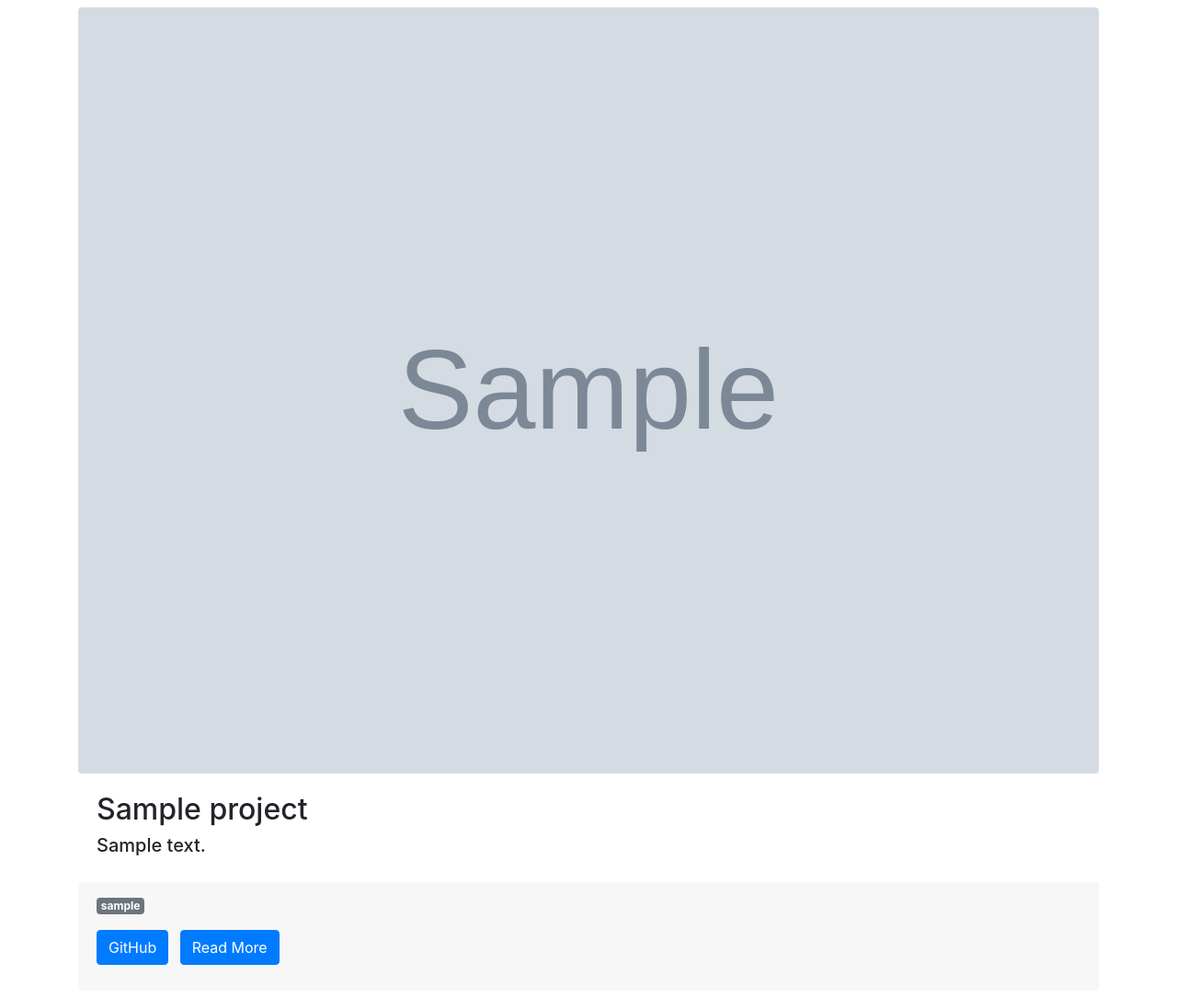
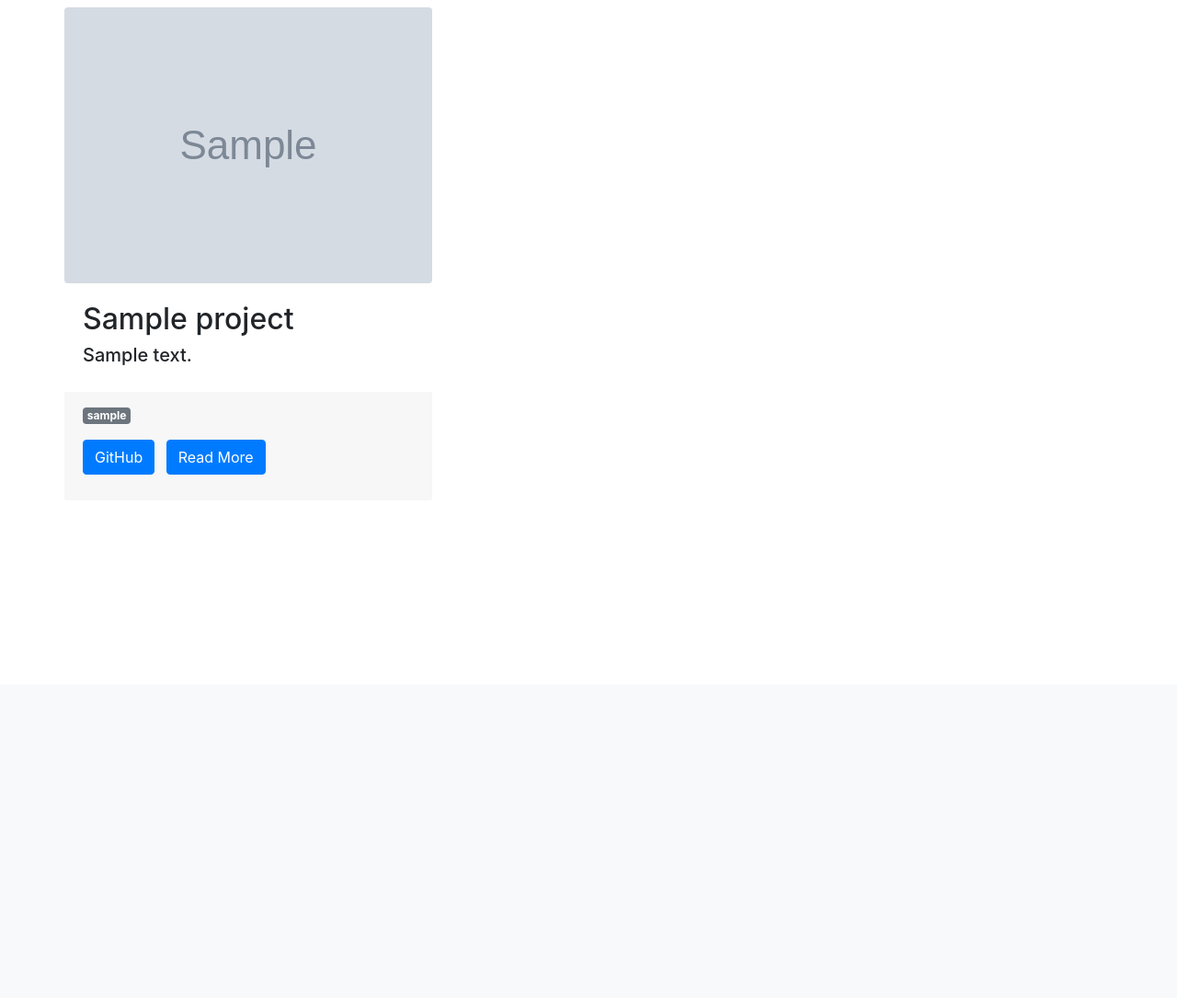
Before and after one commit to jdavv/jeanlucdavern_portfolio, a Django app: page /projects/ in a window 1280 px wide. Shown: the part 56-1141 px from the top of the page at 92% size. After the commit the page ends 572 px from the top, so only its background shows below. Run offline with Django 3.2, Linux system fonts and the light colour scheme; tables that the repository leaves empty hold one stand-in row (values such as "Sample post"); grey boxes marked "Sample" are stand-in pictures; parts of the project's set-up code (start-up, migrations or seed data) failed here and were passed over; some libraries are stand-ins or nearby versions.

Commit message:
Remove column :S

```diff
--- a/jeanlucdavern_portfolio/templates/projects/project_list.html
+++ b/jeanlucdavern_portfolio/templates/projects/project_list.html
@@ -17,7 +17,6 @@
 <!-- CARD AREA -->
     {% for project in project_list %}
 <div class="row">
-  <div class="col-md-12">
   <div class="card border-0 my-2">
     <img src="{{ project.image.url }}" class="card-img-top rounded" alt="An image of {{ project.title }}.">
       <div class="card-body">
@@ -43,6 +42,5 @@
   </div>
 </div>
 </div>
-</div>
 {% endfor %}
 {% endblock content %}
```
